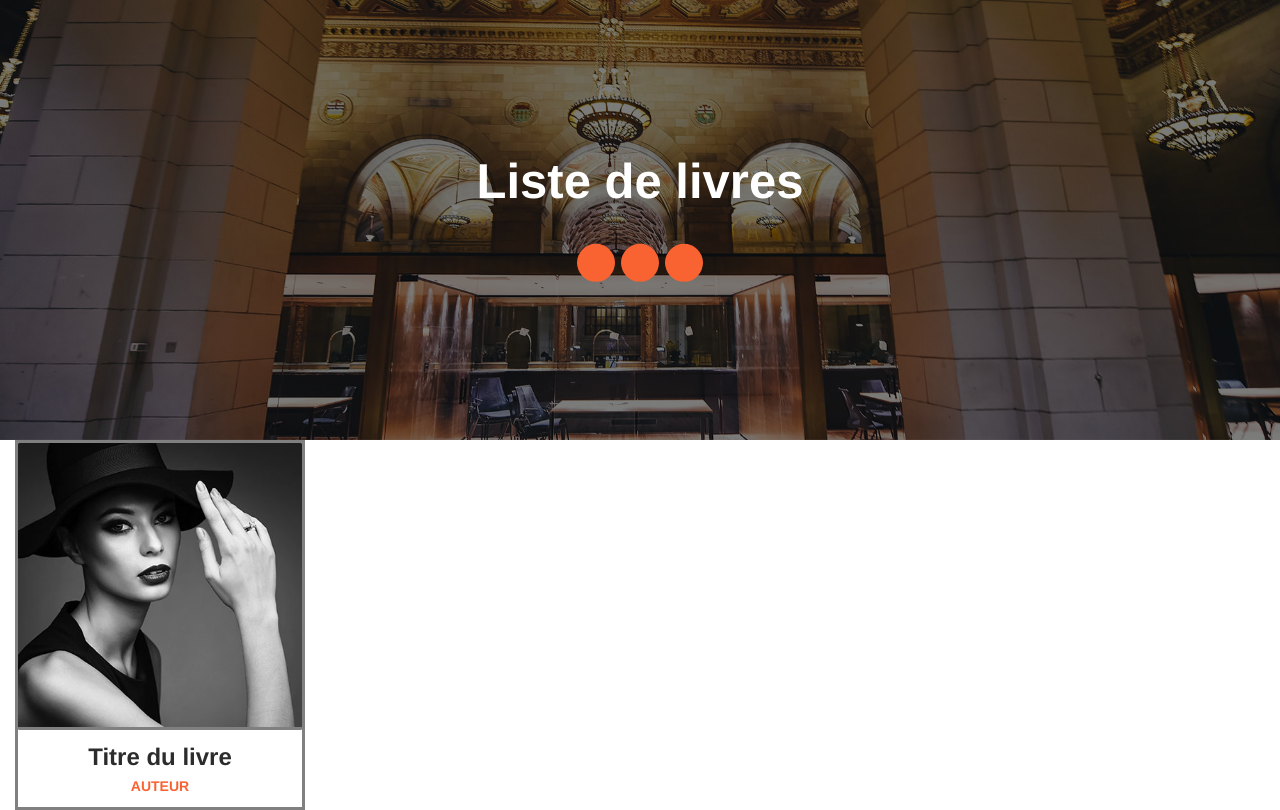
After one commit to Nyaaw/P_Web2, a PHP site: page /library.php in a window 1280 px wide. The commit adds this page. Run offline with PHP 8.4, Linux system fonts and the light colour scheme; some libraries are stand-ins or nearby versions; some web fonts are replaced.

Commit message:
Début de création de page des livres

```diff
--- a/Accueil.php
+++ b/Accueil.php
@@ -1,7 +1,7 @@
 <!DOCTYPE html>
 <html>
 <head>
-    <title>Bonjour</title>
+    <title>Accueil</title>
     <?php include "inhead.php" ?>
 </head>
 
--- a/assets/css/style.css
+++ b/assets/css/style.css
@@ -11,5 +11,16 @@
 .neverpadding{
     padding-top: 0;
     padding-bottom: 100px;
-
 }
+.booktitle{
+    text-align: center;
+    margin-top: 10px;
+    margin-bottom: 10px;
+}
+.cardbook{
+    border: solid 3px grey;
+}
+.imgbook{
+    width: 100%;
+    border-bottom: solid 3px grey;
+}
--- /dev/null
+++ b/library.php
@@ -0,0 +1,47 @@
+<!DOCTYPE html>
+<html>
+    <head>
+        <title>Liste des livres</title>
+        <?php include "inhead.php" ?>
+        <?php
+        /**
+         * ETML
+         * Auteur: rossetlo
+         * Date: 02.02.2018
+         * Description:
+         */
+        ?>
+    </head>
+    <body class="landing-page sidebar-collapse">
+        <div class="wrapper">
+            <div class="page-header page-header-small">
+                <div class="page-header-image" data-parallax="true" style="background-image: url('../assets/img/bg6.jpg');">
+                </div>
+                <div class="container">
+                    <div class="content-center">
+                        <h1 class="title">Liste de livres</h1>
+                        <div class="text-center">
+                            <a href="#pablo" class="btn btn-primary btn-icon btn-round">
+                                <i class="fa fa-facebook-square"></i>
+                            </a>
+                            <a href="#pablo" class="btn btn-primary btn-icon btn-round">
+                                <i class="fa fa-twitter"></i>
+                            </a>
+                            <a href="#pablo" class="btn btn-primary btn-icon btn-round">
+                                <i class="fa fa-google-plus"></i>
+                            </a>
+                        </div>
+                    </div>
+                </div>
+            </div>
+            <!-- Liste des livres -->
+            <div class="col-md-3">
+                <div class="cardbook">
+                    <img class="imgbook" src="assets/img/avatar.jpg" alt="Thumbnail Image">
+                    <h4 class="booktitle title">Titre du livre</h4>
+                    <p class="category text-primary booktitle">Auteur</p>
+                </div>
+            </div>
+        <?php include("script.php") ?>
+    </body>
+</html>
```
